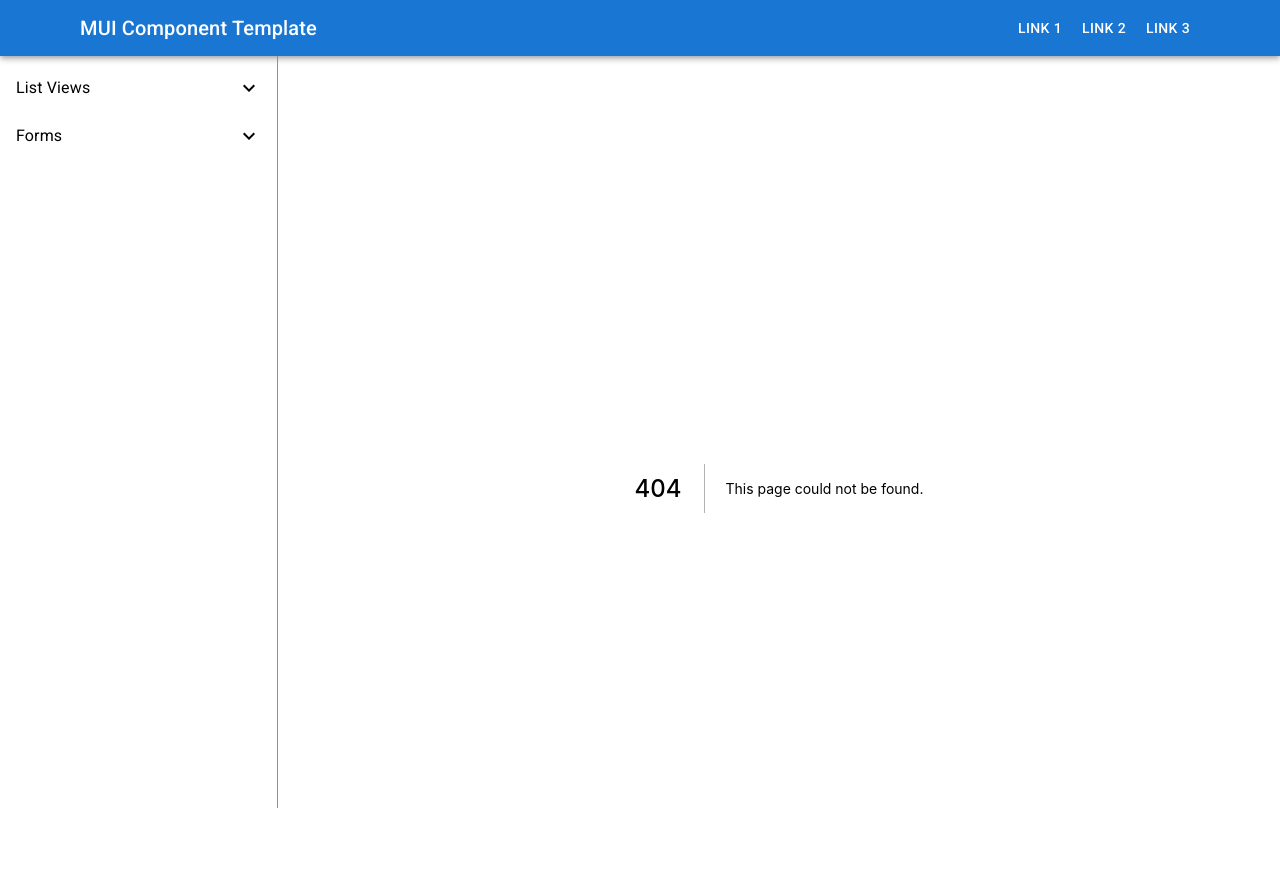
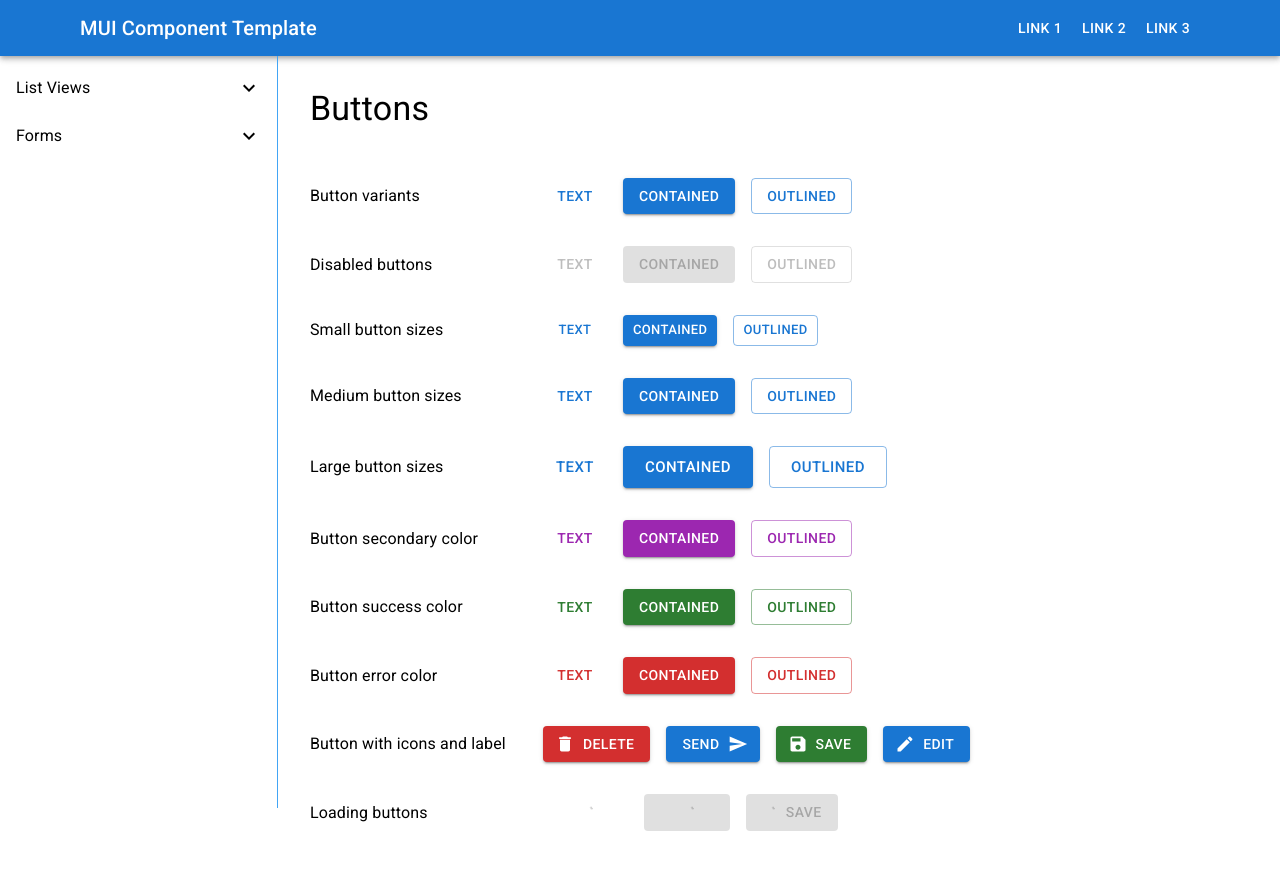
Before and after one commit to vladotimic/mui-component-template, a Next.js app: page /forms/buttons in a window 1280 px wide. Before the commit this address had no page. Shown: the top 870 px of the page. Built offline with nearby package versions, Linux system fonts and the light colour scheme.

Commit message:
added forms/buttons page

```diff
--- /dev/null
+++ b/components/forms/buttons/ButtonExample.js
@@ -0,0 +1,51 @@
+import { Box, Typography, Button } from '@mui/material';
+import LoadingButton from '@mui/lab/LoadingButton';
+
+export default function ButtonExample({ text, buttons }) {
+  return (
+    <Box
+      sx={{
+        display: 'flex',
+        alignItems: 'center',
+        my: '2rem',
+      }}
+    >
+      <Typography
+        sx={{
+          width: 225,
+        }}
+      >
+        {text}
+      </Typography>
+      {buttons.map((button) => {
+        const { text, loading } = button;
+
+        if (loading) {
+          return (
+            <LoadingButton
+              key={text}
+              {...button}
+              sx={{
+                mx: '0.5rem',
+              }}
+            >
+              {text}
+            </LoadingButton>
+          );
+        }
+
+        return (
+          <Button
+            key={text}
+            {...button}
+            sx={{
+              mx: '0.5rem',
+            }}
+          >
+            {text}
+          </Button>
+        );
+      })}
+    </Box>
+  );
+}
--- /dev/null
+++ b/components/forms/buttons/FormButtons.js
@@ -0,0 +1,22 @@
+import { Typography } from '@mui/material';
+
+import data from './data';
+import ButtonExample from './ButtonExample';
+
+export default function FormButtons() {
+  return (
+    <>
+      <Typography
+        variant="h4"
+        sx={{
+          pb: '1rem',
+        }}
+      >
+        Buttons
+      </Typography>
+      {data.map((item) => {
+        return <ButtonExample key={item.text} {...item} />;
+      })}
+    </>
+  );
+}
--- /dev/null
+++ b/components/forms/buttons/data.js
@@ -0,0 +1,218 @@
+import {
+  Delete as DeleteIcon,
+  Send as SendIcon,
+  Save as SaveIcon,
+  Edit as EditIcon,
+} from '@mui/icons-material';
+
+const data = [
+  {
+    text: 'Button variants',
+    buttons: [
+      {
+        text: 'Text',
+        variant: 'text',
+      },
+      {
+        text: 'Contained',
+        variant: 'contained',
+      },
+      {
+        text: 'Outlined',
+        variant: 'outlined',
+      },
+    ],
+  },
+  {
+    text: 'Disabled buttons',
+    buttons: [
+      {
+        text: 'Text',
+        variant: 'text',
+        disabled: true,
+      },
+      {
+        text: 'Contained',
+        variant: 'contained',
+        disabled: true,
+      },
+      {
+        text: 'Outlined',
+        variant: 'outlined',
+        disabled: true,
+      },
+    ],
+  },
+  {
+    text: 'Small button sizes',
+    buttons: [
+      {
+        text: 'Text',
+        variant: 'text',
+        size: 'small',
+      },
+      {
+        text: 'Contained',
+        variant: 'contained',
+        size: 'small',
+      },
+      {
+        text: 'Outlined',
+        variant: 'outlined',
+        size: 'small',
+      },
+    ],
+  },
+  {
+    text: 'Medium button sizes',
+    buttons: [
+      {
+        text: 'Text',
+        variant: 'text',
+        size: 'medium',
+      },
+      {
+        text: 'Contained',
+        variant: 'contained',
+        size: 'medium',
+      },
+      {
+        text: 'Outlined',
+        variant: 'outlined',
+        size: 'medium',
+      },
+    ],
+  },
+  {
+    text: 'Large button sizes',
+    buttons: [
+      {
+        text: 'Text',
+        variant: 'text',
+        size: 'large',
+      },
+      {
+        text: 'Contained',
+        variant: 'contained',
+        size: 'large',
+      },
+      {
+        text: 'Outlined',
+        variant: 'outlined',
+        size: 'large',
+      },
+    ],
+  },
+  {
+    text: 'Button secondary color',
+    buttons: [
+      {
+        text: 'Text',
+        variant: 'text',
+        color: 'secondary',
+      },
+      {
+        text: 'Contained',
+        variant: 'contained',
+        color: 'secondary',
+      },
+      {
+        text: 'Outlined',
+        variant: 'outlined',
+        color: 'secondary',
+      },
+    ],
+  },
+  {
+    text: 'Button success color',
+    buttons: [
+      {
+        text: 'Text',
+        variant: 'text',
+        color: 'success',
+      },
+      {
+        text: 'Contained',
+        variant: 'contained',
+        color: 'success',
+      },
+      {
+        text: 'Outlined',
+        variant: 'outlined',
+        color: 'success',
+      },
+    ],
+  },
+  {
+    text: 'Button error color',
+    buttons: [
+      {
+        text: 'Text',
+        variant: 'text',
+        color: 'error',
+      },
+      {
+        text: 'Contained',
+        variant: 'contained',
+        color: 'error',
+      },
+      {
+        text: 'Outlined',
+        variant: 'outlined',
+        color: 'error',
+      },
+    ],
+  },
+  {
+    text: 'Button with icons and label',
+    buttons: [
+      {
+        text: 'Delete',
+        variant: 'contained',
+        color: 'error',
+        startIcon: <DeleteIcon />,
+      },
+      {
+        text: 'Send',
+        variant: 'contained',
+        endIcon: <SendIcon />,
+      },
+      {
+        text: 'Save',
+        variant: 'contained',
+        color: 'success',
+        startIcon: <SaveIcon />,
+      },
+      {
+        text: 'Edit',
+        variant: 'contained',
+
+        startIcon: <EditIcon />,
+      },
+    ],
+  },
+  {
+    text: 'Loading buttons',
+    buttons: [
+      {
+        text: 'Submit',
+        variant: 'outline',
+        loading: true,
+      },
+      {
+        text: 'Submit',
+        variant: 'contained',
+        loading: true,
+      },
+      {
+        text: 'Save',
+        variant: 'contained',
+        loading: true,
+        loadingPosition: 'start',
+        startIcon: <SaveIcon />,
+      },
+    ],
+  },
+];
+
+export default data;
--- a/components/sidebar/data.js
+++ b/components/sidebar/data.js
@@ -17,17 +17,22 @@ const sidebarLinks = [
       {
         key: 'inlineForm',
         name: 'Inline Form',
-        url: '/inline-form',
+        url: '/forms/inline-form',
       },
       {
         key: 'dialogForm',
         name: 'Dialog Form',
-        url: '/dialog-form',
+        url: '/forms/dialog-form',
       },
       {
         key: 'Fields',
         name: 'Fields',
-        url: '/fields',
+        url: '/forms/fields',
+      },
+      {
+        key: 'Buttons',
+        name: 'Buttons',
+        url: '/forms/buttons',
       },
     ],
   },
--- a/package.json
+++ b/package.json
@@ -12,6 +12,7 @@
     "@emotion/react": "^11.10.0",
     "@emotion/styled": "^11.10.0",
     "@mui/icons-material": "^5.8.4",
+    "@mui/lab": "^5.0.0-alpha.96",
     "@mui/material": "^5.10.1",
     "@mui/x-data-grid": "^5.15.3",
     "@mui/x-data-grid-generator": "^5.15.3",
--- /dev/null
+++ b/pages/forms/buttons.js
@@ -0,0 +1,14 @@
+import Head from 'next/head';
+
+import FormButtons from '../../components/forms/buttons/FormButtons';
+
+export default function Buttons() {
+  return (
+    <>
+      <Head>
+        <title>Forms / Buttons</title>
+      </Head>
+      <FormButtons />
+    </>
+  );
+}
```
Also changed, not shown: 1 other file (tests, documents, lock files or other folders).
